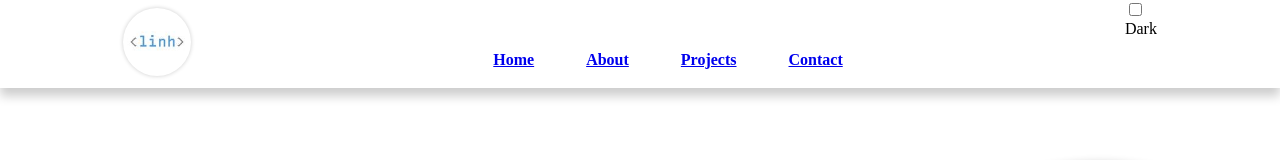
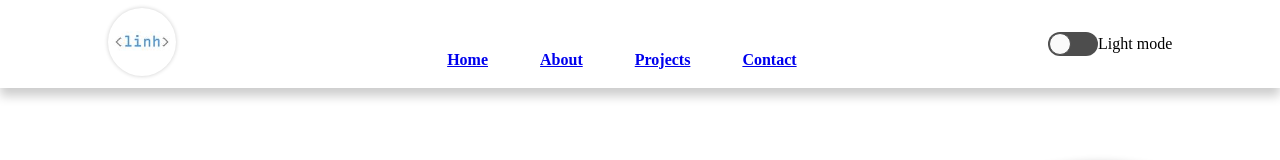
Before and after one commit to baolinh-dev/my-portfolio, a React (Create React App) app: page / in a window 1280 px wide. Shown: the top 160 px of the page. Built offline with nearby package versions, Linux system fonts and the light colour scheme; grey boxes are pictures that could not be loaded; the HTML template or start-up script is replaced by a standard one.

Commit message:
remove darkmodetoggle

```diff
--- a/src/App.js
+++ b/src/App.js
@@ -10,15 +10,9 @@ import Contact from './components/Contact';
 
 function App() {
     AOS.init({ duration: 1000 });
-
-
-
-
-
     return (
         <>
             <Header />
-
             <Home />
             <About />
             <Projects />
--- /dev/null
+++ b/src/components/Header/DarkModeToggle/DarkModeToggle.module.scss
@@ -0,0 +1,5 @@
+.dark-mode-toggle {
+    display: flex;
+    align-items: center;
+    justify-content: center;
+}
--- /dev/null
+++ b/src/components/Header/DarkModeToggle/index.js
@@ -0,0 +1,44 @@
+import { useEffect, useState } from 'react';
+import classNames from 'classnames/bind';
+import styles from './DarkModeToggle.module.scss';
+import Toggle from 'react-toggle';
+const cx = classNames.bind(styles);
+
+
+function DarkModeToggle() {
+    const [isDarkMode, setIsDarkMode] = useState(localStorage.getItem('isDarkMode') === 'true' ? true : false);
+    useEffect(() => {
+        localStorage.setItem('isDarkMode', isDarkMode);
+    }, [isDarkMode]);
+
+    useEffect(() => {
+        const header = document.querySelector('#header');
+        const links = header.querySelectorAll('a');
+
+        if (isDarkMode) {
+            document.body.classList.add('dark');
+            header.classList.add('dark-header');
+            links.forEach((link) => {
+                link.classList.add('dark-header-link');
+            });
+        } else {
+            document.body.classList.remove('dark');
+            header.classList.remove('dark-header');
+            links.forEach((link) => {
+                link.classList.remove('dark-header-link');
+            });
+        }
+    }, [isDarkMode]);
+
+    function handleToggleChange() {
+        setIsDarkMode(!isDarkMode);
+    }
+    return (
+        <div className={cx('dark-mode-toggle')}>
+            <Toggle defaultChecked={isDarkMode} icons={false} onChange={handleToggleChange} />
+            <span className={cx('text')}>{isDarkMode ? 'Dark mode ' : 'Light mode '}</span>
+        </div>
+    );
+}
+
+export default DarkModeToggle;
--- a/src/components/Header/Header.module.scss
+++ b/src/components/Header/Header.module.scss
@@ -68,6 +68,7 @@
         transform: translateX(-100%);
         transition: transform 0.3s ease-out;
       }
+
     }
     .logo-mobile {
       img {
--- a/src/components/Header/index.js
+++ b/src/components/Header/index.js
@@ -1,17 +1,17 @@
 import Toggle from 'react-toggle';
+import 'react-toggle/style.css';
 import { useEffect, useState } from 'react';
 import { animateScroll as scroll } from 'react-scroll';
 import { useMediaQuery } from 'react-responsive';
 import { FontAwesomeIcon } from '@fortawesome/react-fontawesome';
+import DarkModeToggle from './DarkModeToggle';
+import { faBars } from '@fortawesome/free-solid-svg-icons';
 import classNames from 'classnames/bind';
 import styles from './Header.module.scss';
-import { faBars } from '@fortawesome/free-solid-svg-icons';
 
 const cx = classNames.bind(styles);
 
 function Header() {
-
-    const [isDarkMode, setIsDarkMode] = useState(localStorage.getItem('isDarkMode') === 'true' ? true : false);
     const [activeSection, setActiveSection] = useState('home');
     const [homeElement, setHomeElement] = useState(null);
     const [aboutElement, setAboutElement] = useState(null);
@@ -25,34 +25,9 @@ function Header() {
         setIsNavOpen(!isNavOpen);
     };
 
+    const isDarkMode = JSON.parse(localStorage.getItem('isDarkMode'));
 
-    useEffect(() => {
-        localStorage.setItem('isDarkMode', isDarkMode);
-    }, [isDarkMode]);
 
-    useEffect(() => {
-        const header = document.querySelector('#header');
-        const links = header.querySelectorAll('a');
-
-        if (isDarkMode) {
-            document.body.classList.add('dark');
-            header.classList.add('dark-header');
-            links.forEach((link) => {
-                link.classList.add('dark-header-link');
-            });
-        } else {
-            document.body.classList.remove('dark');
-            header.classList.remove('dark-header');
-            links.forEach((link) => {
-                link.classList.remove('dark-header-link');
-            });
-        }
-    }, [isDarkMode]);
-
-    function handleToggleChange() {
-        setIsDarkMode(!isDarkMode);
-
-    }
 
     // Responsive
     const isPC = useMediaQuery({
@@ -97,7 +72,6 @@ function Header() {
         const handleScroll = () => {
             if (homeElement && aboutElement && projectsElement && contactElement && headerElement) {
                 const currentPosition = window.scrollY + headerElement.offsetHeight;
-                console.log(currentPosition);
                 if (
                     homeElement.offsetTop <= currentPosition &&
                     homeElement.offsetTop + homeElement.offsetHeight > currentPosition
@@ -127,7 +101,6 @@ function Header() {
             window.removeEventListener('scroll', handleScroll);
         };
     }, [homeElement, aboutElement, projectsElement, contactElement, headerElement]);
-
     return (
         <>
             {isPCandTable ? (
@@ -186,10 +159,7 @@ function Header() {
                         </ul>
                     </nav>
                     {/* Dark / Light Mode */}
-                    <div className={cx('dark-mode-toggle')}>
-                        <Toggle defaultChecked={isDarkMode} icons={false} onChange={handleToggleChange} />
-                        <span className={cx('text')}>{isDarkMode ? 'Light ' : 'Dark '}</span>
-                    </div>
+                    <DarkModeToggle />
                 </header>
             ) : (
                 <header id="header" className={cx('header-mobile')}>
@@ -249,7 +219,9 @@ function Header() {
                             <img src={process.env.PUBLIC_URL + '/logo.jpeg'} alt="logo" />
                         </div>
                     </div>
-                    <div></div>
+                    <div>
+                        <DarkModeToggle />
+                    </div>
                 </header>
             )}
         </>
```
